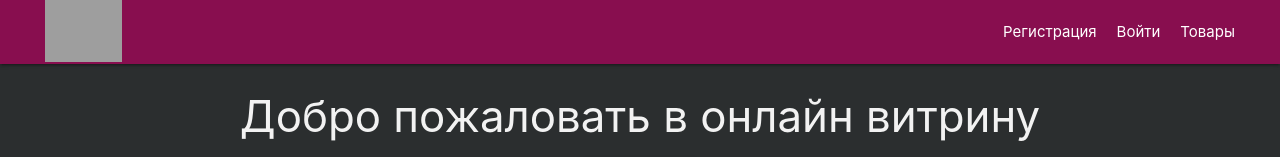
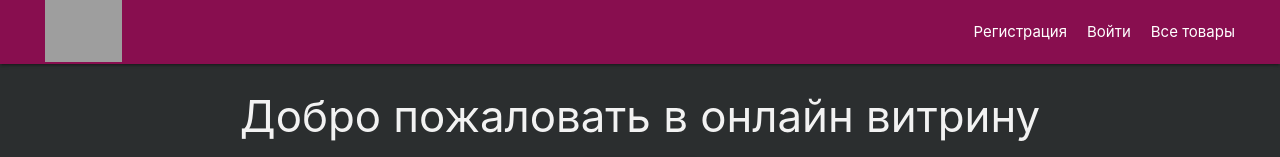
Before and after one commit to Quantum-PizZzA/Vitrina, a Vue app: page / in a window 1280 px wide. Shown: the top 157 px of the page. Built offline with nearby package versions, Linux system fonts and the light colour scheme; no server answers; grey boxes are pictures that could not be loaded.

Commit message:
Update routes.js

```diff
--- a/src/router/routes.js
+++ b/src/router/routes.js
@@ -13,48 +13,54 @@ export const ROUTES = [
     component: Home,
   },
   {
-    path: "/register",
+    path: "/Register",
     name: "Регистрация",
     component: Register,
   },
   {
-    path: "/signin",
+    path: "/SignIn",
     name: "Авторизация",
     component: SignIn,
   },
   {
-    path: "/showcases",
+    path: "/AllShowcases",
     name: "Showcases",
     component: Showcases,
+  },
+
+  {
+    path: "/MyShowcases",
+    name: "Мои товары",
+    component: MyShowcases,
   },
 ];
 
 export const NOT_AUTH_ROUTES = [
   {
-    path: "/register",
+    path: "/Register",
     name: "Регистрация",
     component: Register,
   },
   {
-    path: "/signin",
+    path: "/SignIn",
     name: "Войти",
     component: SignIn,
   },
   {
-    path: "/showcases",
-    name: "Товары",
+    path: "/AllShowcases",
+    name: "Все товары",
     component: Showcases,
   },
 ];
 
 export const AUTH_ROUTES = [
   {
-    path: "/showcases",
-    name: "Товары",
+    path: "/AllShowcases",
+    name: "Все товары",
     component: Showcases,
   },
   {
-    path: "/myshowcases",
+    path: "/MyShowcases",
     name: "Мои товары",
     component: MyShowcases,
   },
```
